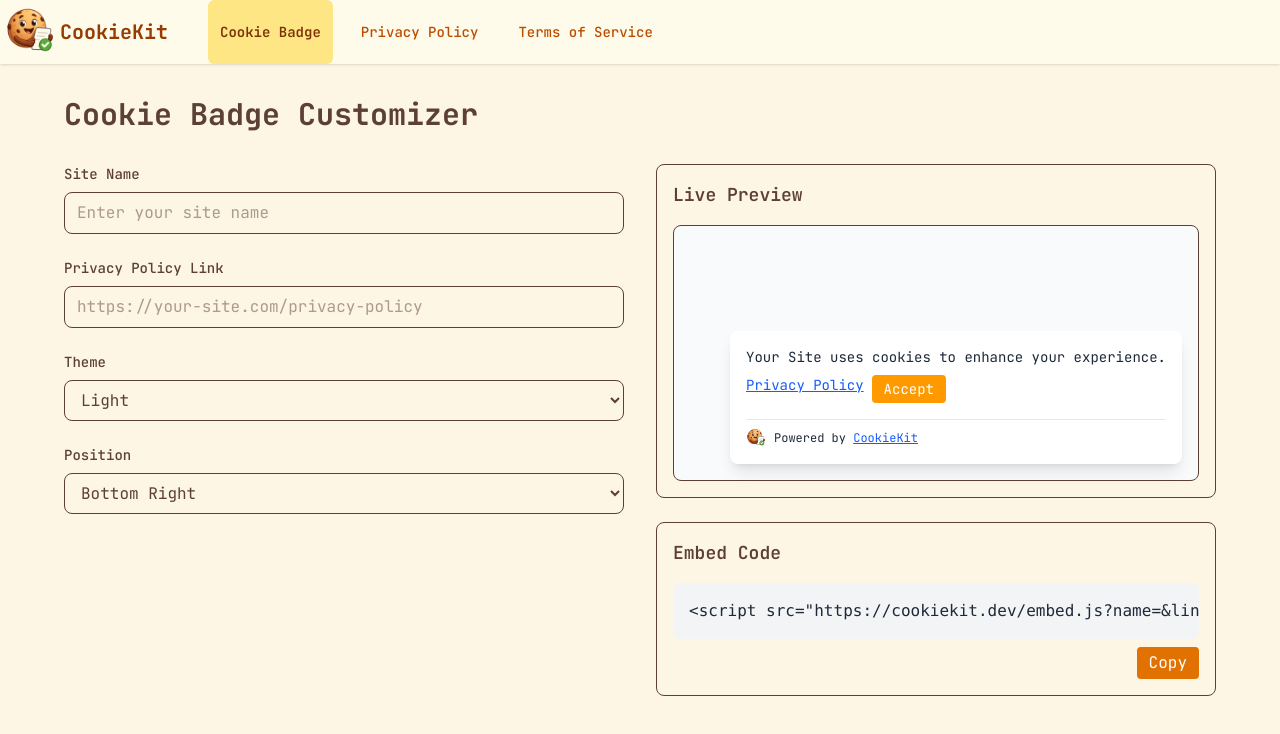
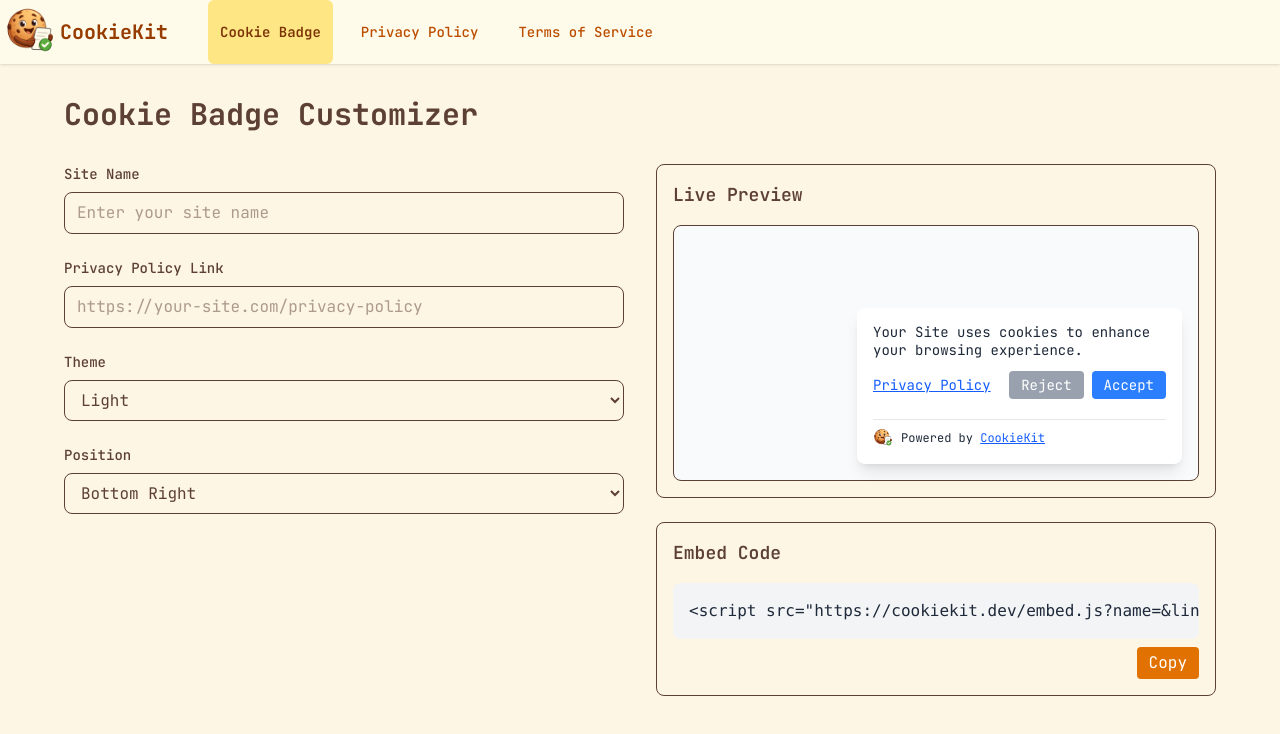
Before and after one commit to ezequiasaramburu/Cookiekit, a Next.js app: page / in a window 1280 px wide. Shown: the top 734 px of the page. Built offline with nearby package versions, Linux system fonts and the light colour scheme.

Commit message:
improve badge styles and reject button

```diff
--- a/src/components/BadgePreview.tsx
+++ b/src/components/BadgePreview.tsx
@@ -24,15 +24,18 @@
     <div
       className={`absolute ${
         positionClasses[position]
-      } p-4 rounded-lg shadow-lg max-w-[90%] ${
+      } p-4 rounded-lg shadow-lg max-w-[325px] ${
         theme === "dark" ? "bg-gray-800 text-white" : "bg-white text-gray-800"
       }`}
     >
-      <div className="flex flex-col gap-2">
-        <p className="text-sm">
-          {siteName} uses cookies to enhance your experience.
+      <div className="flex flex-col gap-3">
+        {/* Text section */}
+        <p className="text-sm leading-tight">
+          {siteName} uses cookies to enhance your browsing experience.
         </p>
-        <div className="flex gap-2">
+
+        {/* Link and buttons section */}
+        <div className="flex justify-between items-center">
           <a
             href={privacyPolicyLink}
             className={`text-sm underline ${
@@ -43,16 +46,29 @@
           >
             Privacy Policy
           </a>
+          <div className="flex gap-2">
             <button
               className={`px-3 py-1 rounded text-sm ${
                 theme === "dark"
-                ? "bg-amber-600 hover:bg-amber-700"
-                : "bg-amber-500 hover:bg-amber-600"
+                  ? "bg-gray-600 hover:bg-gray-700"
+                  : "bg-gray-400 hover:bg-gray-500"
+              } text-white`}
+            >
+              Reject
+            </button>
+            <button
+              className={`px-3 py-1 rounded text-sm ${
+                theme === "dark"
+                  ? "bg-blue-600 hover:bg-blue-700"
+                  : "bg-blue-500 hover:bg-blue-600"
               } text-white`}
             >
               Accept
             </button>
           </div>
+        </div>
+
+        {/* Footer section */}
         <div className="flex items-center gap-2 mt-2 pt-2 border-t border-gray-200">
           <Image
             src="/assets/cookiekit-logo.png"
```
Lines whose indentation alone changed are shown as unchanged.
